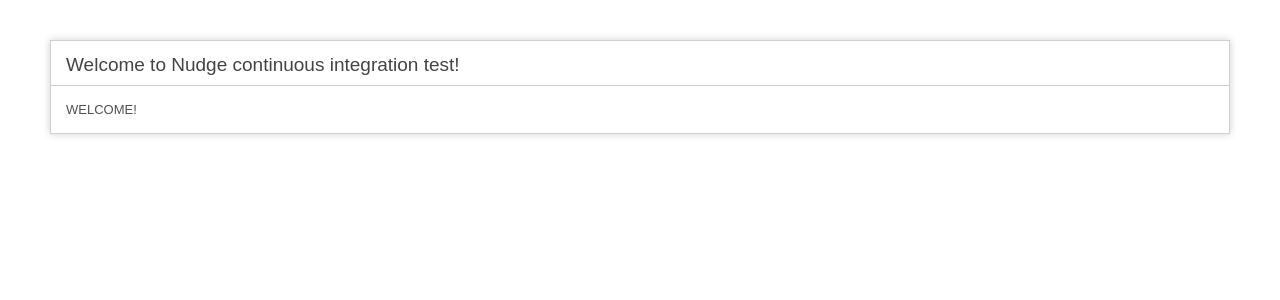
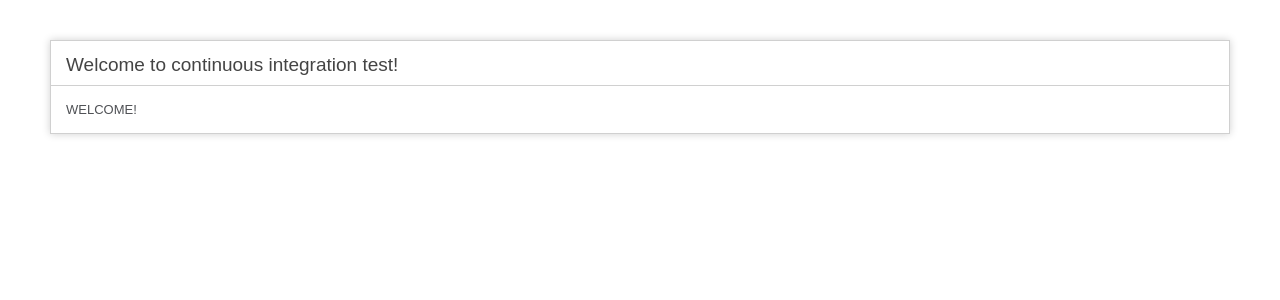
Before and after one commit to rajeev0825github/nudge-ci, a CodeIgniter app: page /test/ in a window 1280 px wide. Shown: the top 300 px of the page. Run offline with CodeIgniter, Linux system fonts and the light colour scheme.

Commit message:
making a test error

```diff
--- a/application/views/index.php
+++ b/application/views/index.php
@@ -67,7 +67,7 @@
 <body>
 
 <div id="container">
-	<h1>Welcome to Nudge continuous integration test!</h1>
+	<h1>Welcome to  continuous integration test!</h1>
 
 	<div id="body">
 		<p>
```
